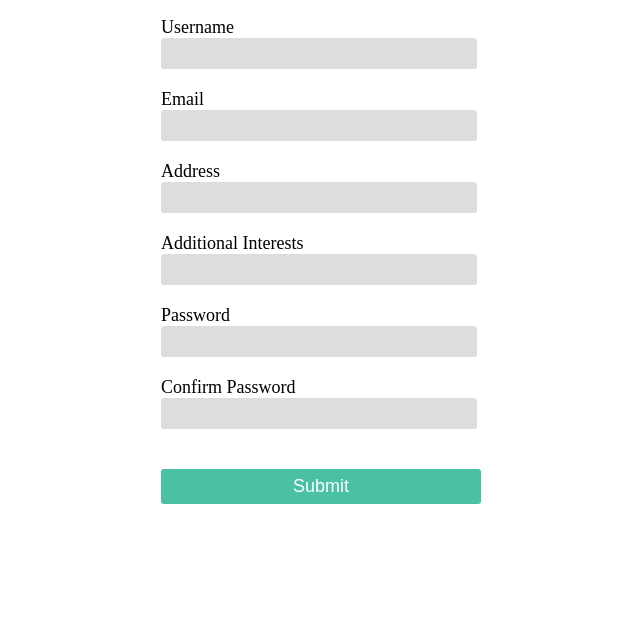
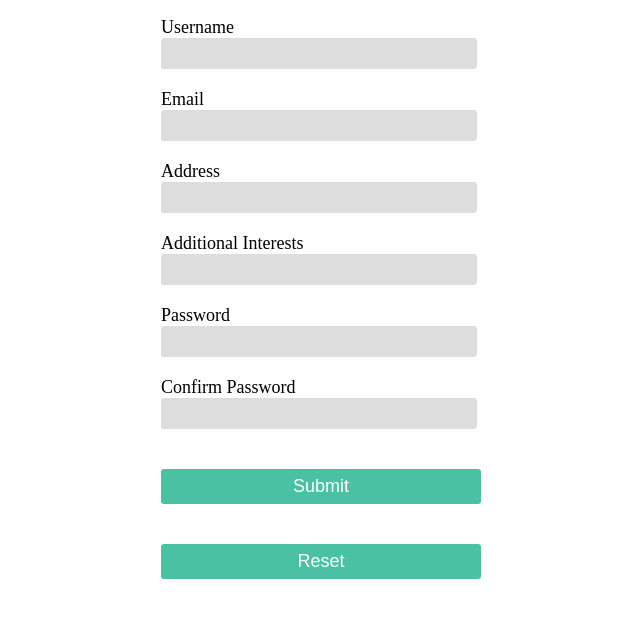
Before and after one commit to cs3-T-Delegencia-27/Q4-HTML-Form-Interface-, a plain HTML site: page index.html in a window 1280 px wide. Shown: the part 150-768 px from the top of the page, without its empty margins (319-959 px from the left). Drawn offline with Linux system fonts and the light colour scheme.

Commit message:
Update index.html

```diff
--- a/index.html
+++ b/index.html
@@ -24,6 +24,7 @@
 				<label for = "confirm"> Confirm Password </label>
 				<span> <input type = "password" id = "confirmPass" name = "confirmation"> </span>
 				<input type = "button" value = "Submit">
+				<input type = "button" value = "Reset">
 			</form>
 		</div>
 
```
